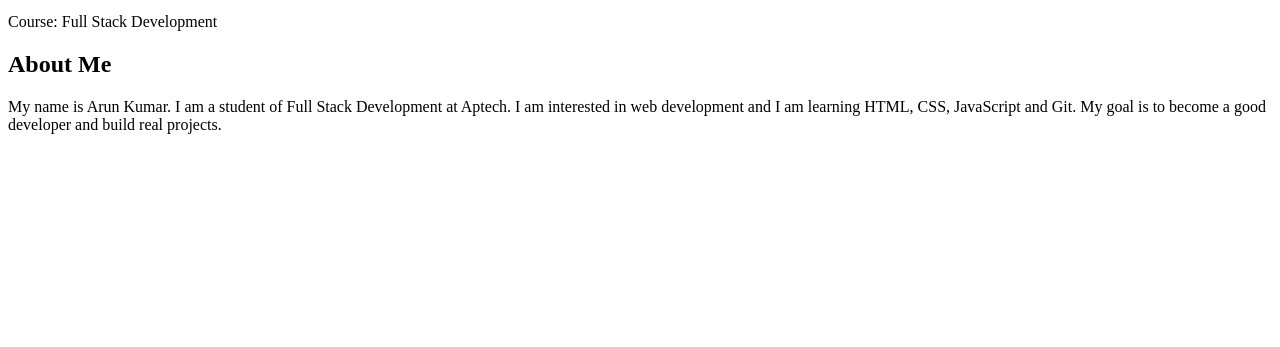
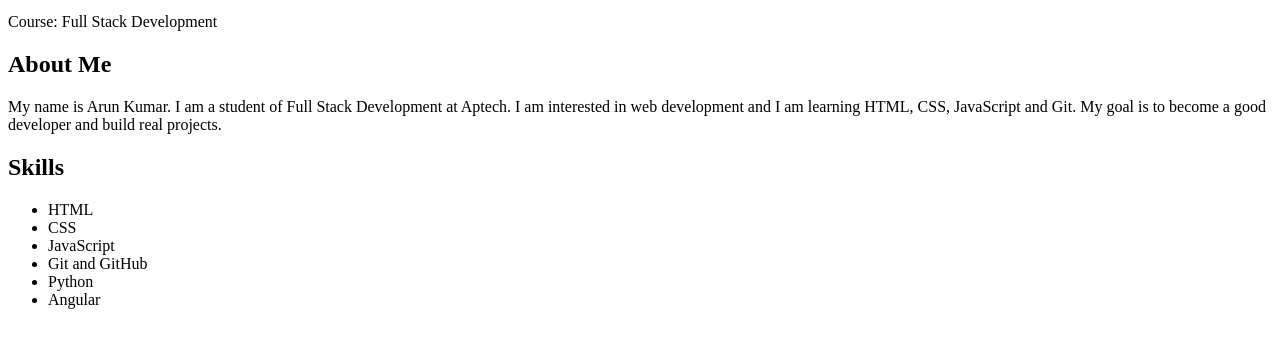
Before and after one commit to Arunkanojiya12/Student-Profile-Project, a plain HTML site: page index.html in a window 1280 px wide. Shown: the part 101-448 px from the top of the page. Drawn offline with Linux system fonts and the light colour scheme.

Commit message:
Add Skills section with technical skills

```diff
--- a/index.html
+++ b/index.html
@@ -15,5 +15,15 @@
   and I am learning HTML, CSS, JavaScript and
   Git. My goal is to become a good developer and
   build real projects.</p>
+
+  <h2>Skills</h2>
+<ul>
+  <li>HTML</li>
+  <li>CSS</li>
+  <li>JavaScript</li>
+  <li>Git and GitHub</li>
+  <li>Python</li>
+  <li>Angular</li>
+</ul>
 </body>
 </html>
```
